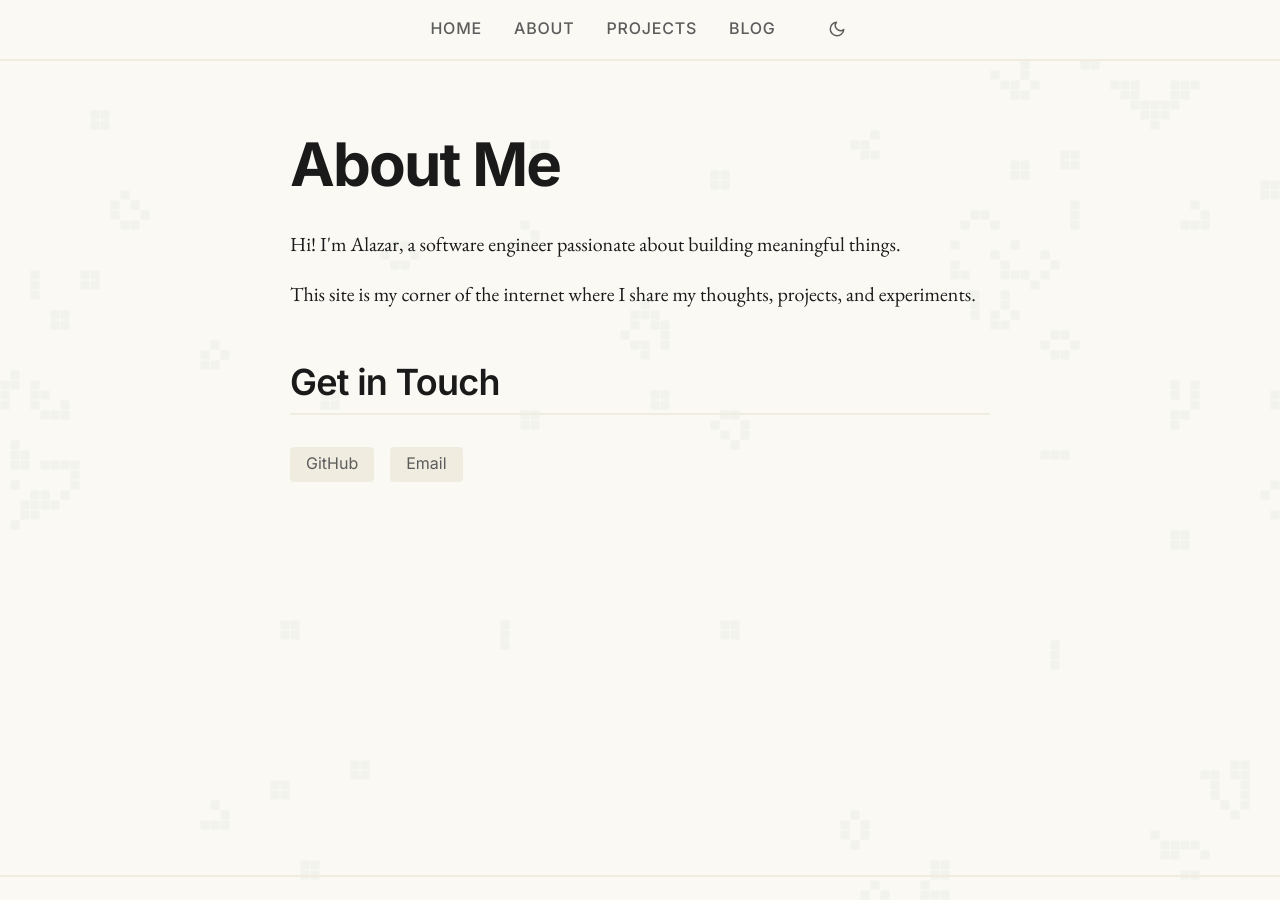
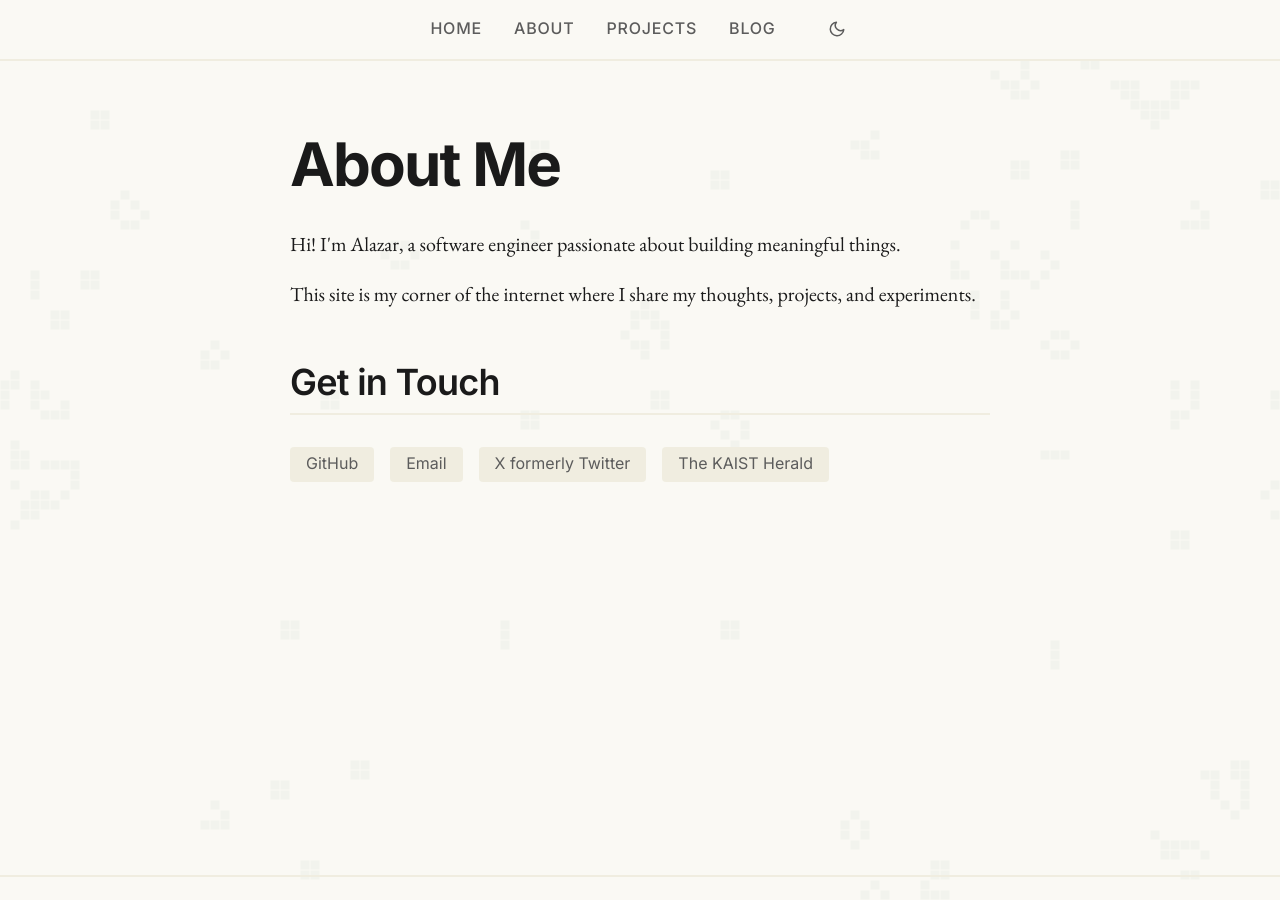
Before and after one commit to alazarteka/alazarteka.github.io, a Jekyll site: the page built from about.html, in a window 1280 px wide and 900 px high. Built offline with Jekyll 4.4.1, drawn with Linux system fonts in a browser that asks for light colours.

Commit message:
chore: update social links in about page

```diff
--- a/about.html
+++ b/about.html
@@ -19,6 +19,8 @@ description: Learn more about me
 
   <div class="social-links">
     <a href="https://github.com/alazarteka" class="social-link" target="_blank" rel="noopener">GitHub</a>
-    <a href="mailto:your-email@example.com" class="social-link">Email</a>
+    <a href="mailto:alazartekagemechu@gmail.com" class="social-link">Email</a>
+    <a href="https://x.com/alazar42" class="social-link" target="_blank" rel="noopener">X formerly Twitter</a>
+    <a href="https://herald.kaist.ac.kr/news/articleList.html?sc_area=I&sc_word=alazar" class="social-link" target="_blank" rel="noopener">The KAIST Herald</a>
   </div>
 </div>
```
